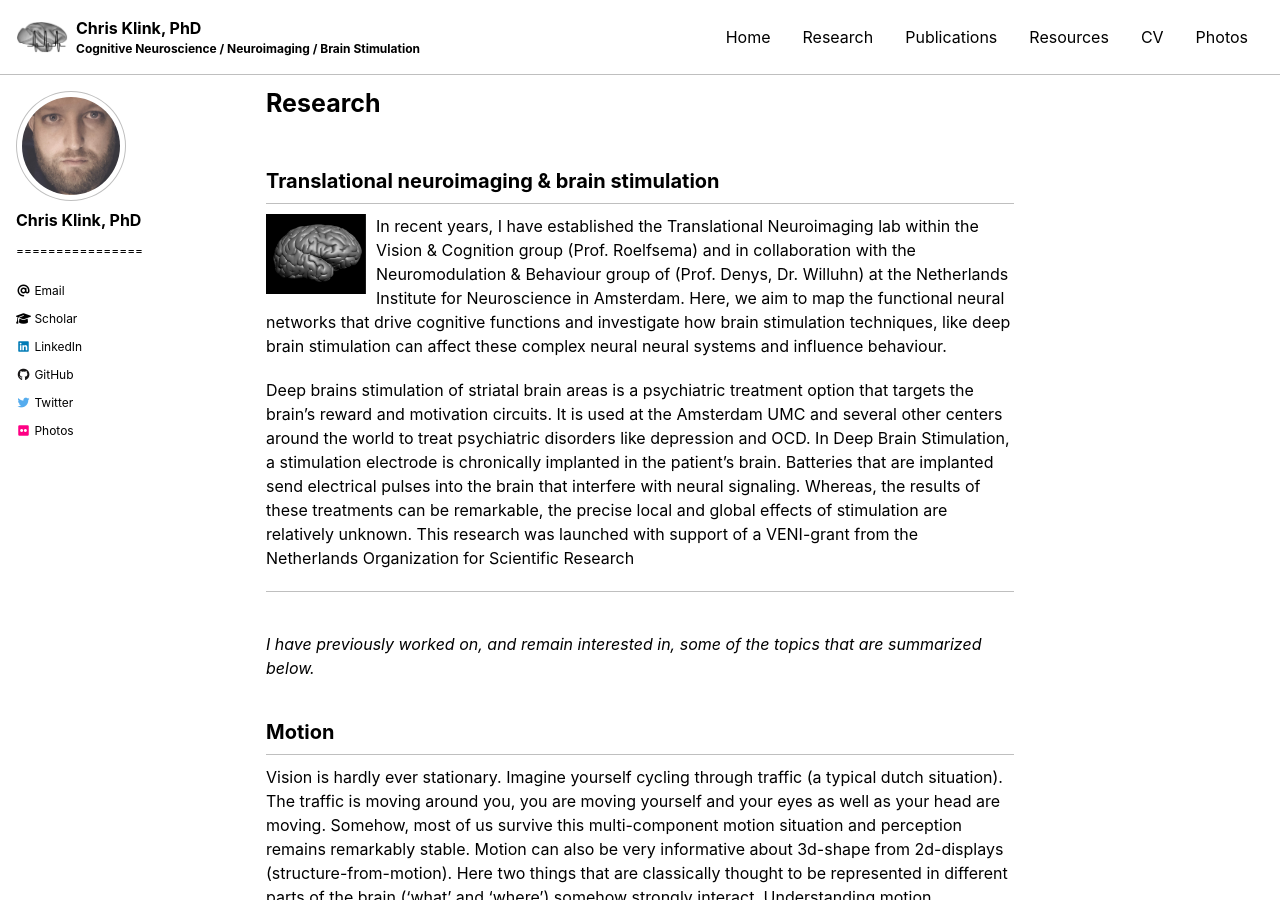
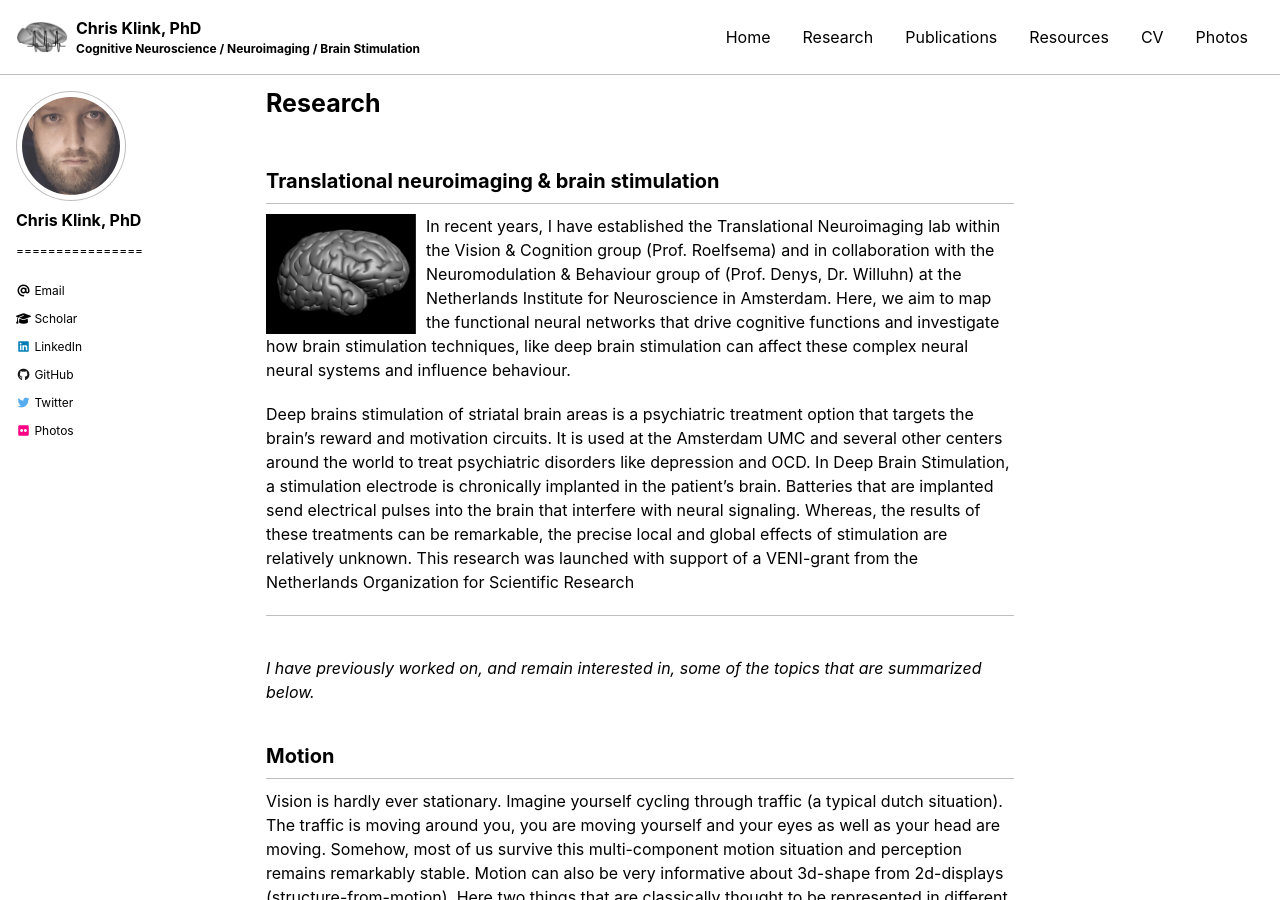
Before and after one commit to pcklink/pcklink.github.io, a Jekyll site: the page built from research.md, in a window 1280 px wide and 900 px high. Built offline with Jekyll 4.4.1, drawn with Linux system fonts in a browser that asks for light colours; cached includes are drawn as plain includes; nearby versions of some CDN libraries.

Commit message:
Update research.md

```diff
--- a/research.md
+++ b/research.md
@@ -6,7 +6,7 @@ author_profile: true
 ---
 
 ## Translational neuroimaging & brain stimulation
-<img alt="BrainMorph" src="/assets/images/brainmorph.gif" style="float:left;width:100px;margin-right:10px;marg-bottom:10px">
+<img alt="BrainMorph" src="/assets/images/brainmorph.gif" style="float:left;width:150px;margin-right:10px;marg-bottom:10px">
 In recent years, I have established the Translational Neuroimaging lab within the Vision & Cognition group (Prof. Roelfsema)
 and in collaboration with the Neuromodulation & Behaviour group of (Prof. Denys, Dr. Willuhn) at the Netherlands Institute
 for Neuroscience in Amsterdam. Here, we aim to map the functional neural networks that drive cognitive functions and
```
